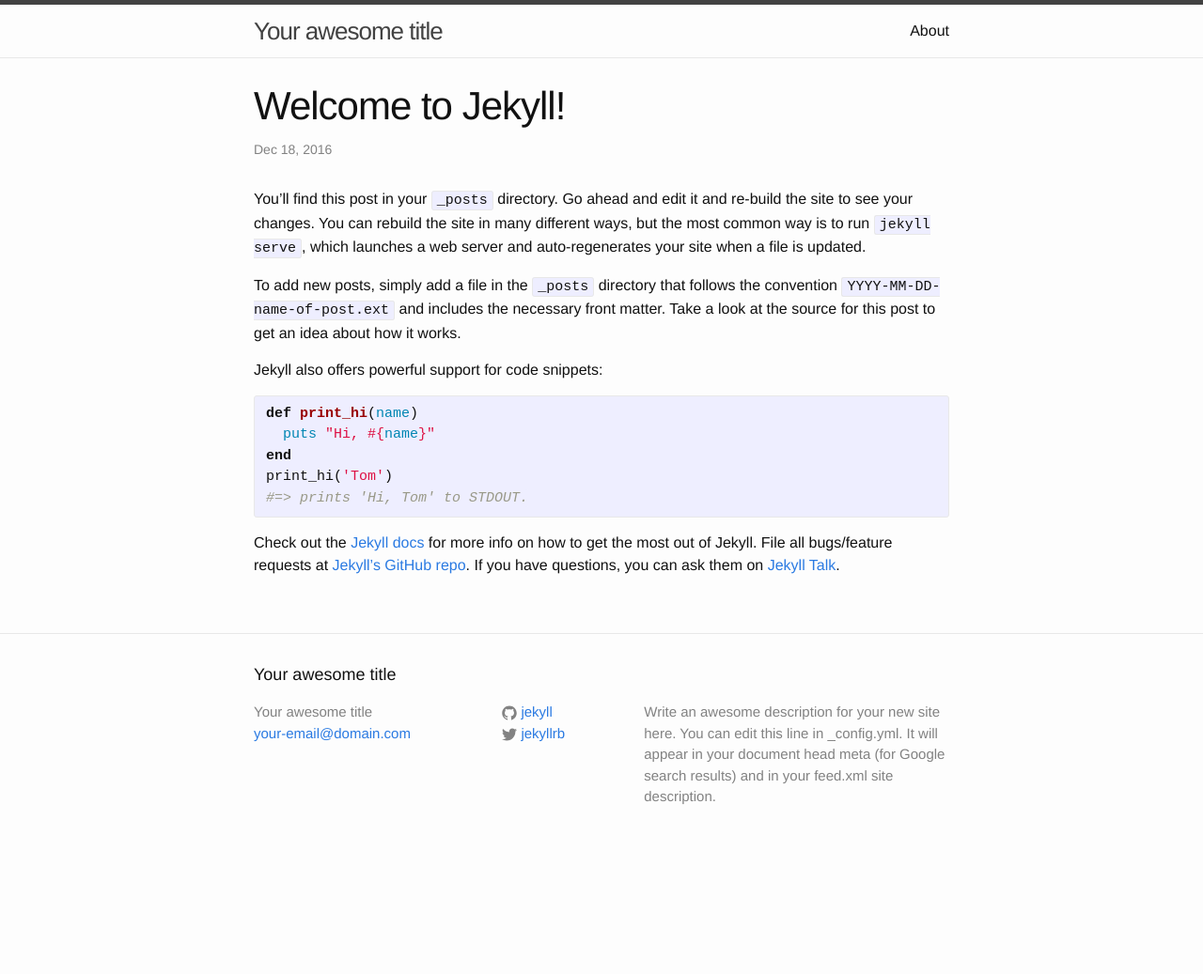
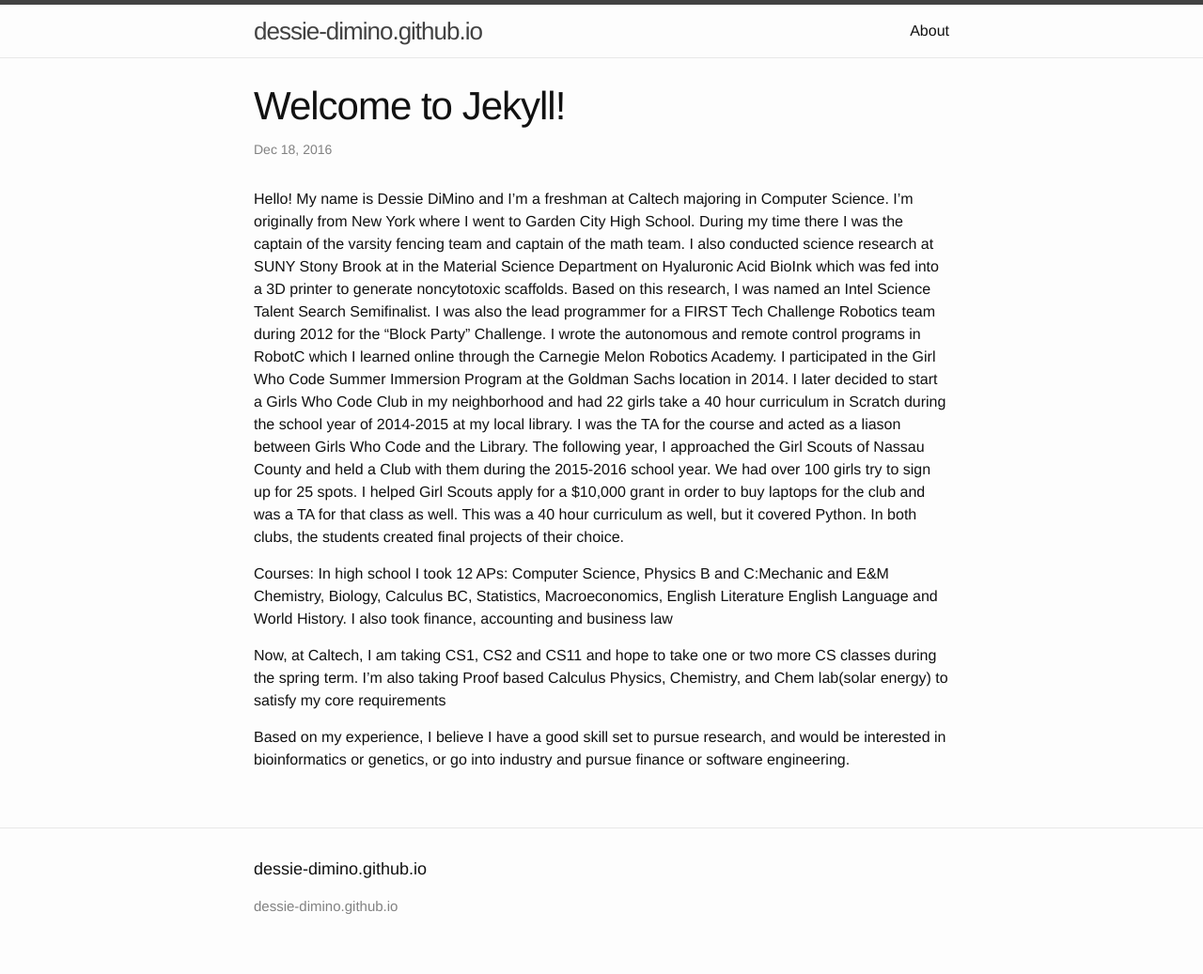
Before and after one commit to dessie-dimino/dessie-dimino.github.io, a Jekyll site: the page built from _posts/2016-12-18-welcome-to-jekyll.markdown, in a window 1280 px wide. Shown: the whole page at 94% size. Built offline with Jekyll 4.4.1, drawn with Linux system fonts in a browser that asks for light colours; before the commit the page ends 920 px from its top, so only the background shows below that.

Commit message:
Save the stuff I added about myself

```diff
--- a/_config.yml
+++ b/_config.yml
@@ -1,4 +1,4 @@
-# Welcome to Jekyll!
+dessie# Welcome to Jekyll!
 #
 # This config file is meant for settings that affect your whole blog, values
 # which you are expected to set up once and rarely need to edit after that.
@@ -9,13 +9,16 @@
 title: Your awesome title
 email: your-email@domain.com
 description: > # this means to ignore newlines until "baseurl:"
-  Write an awesome description for your new site here. You can edit this
-  line in _config.yml. It will appear in your document head meta (for
-  Google search results) and in your feed.xml site description.
+ Dessie DiMino, Caltech 2020 Computer Science Major
+ Intel Semifinalist for Research done with 3D Printed BioScaffolds
+ Programmer for FIRST Tech Challenge Robotics Team the Icebreakers
+ Girls Who Code Summer Immersion Program 2014
+
+
 baseurl: "" # the subpath of your site, e.g. /blog
-url: "http://yourdomain.com" # the base hostname & protocol for your site
-twitter_username: jekyllrb
-github_username:  jekyll
+url: "dessie-dimino.github.iom" # the base hostname & protocol for your site
+twitter_username: @dessiedimino
+github_username:  dessie-dimino
 
 # Build settings
 markdown: kramdown
--- a/_posts/2016-12-18-welcome-to-jekyll.markdown
+++ b/_posts/2016-12-18-welcome-to-jekyll.markdown
@@ -4,22 +4,40 @@ title:  "Welcome to Jekyll!"
 date:   2016-12-18 15:55:55 -0500
 categories: jekyll update
 ---
-You’ll find this post in your `_posts` directory. Go ahead and edit it and re-build the site to see your changes. You can rebuild the site in many different ways, but the most common way is to run `jekyll serve`, which launches a web server and auto-regenerates your site when a file is updated.
 
-To add new posts, simply add a file in the `_posts` directory that follows the convention `YYYY-MM-DD-name-of-post.ext` and includes the necessary front matter. Take a look at the source for this post to get an idea about how it works.
 
-Jekyll also offers powerful support for code snippets:
+Hello! My name is Dessie DiMino and I'm a freshman at Caltech majoring
+in Computer Science.  I'm originally from New York where I went to
+Garden City High School.  During my time there I was the captain of
+the varsity fencing team and captain of the math team.  I also conducted
+science research at SUNY Stony Brook at in the Material Science Department
+on Hyaluronic Acid BioInk which was fed into a 3D printer to generate
+noncytotoxic scaffolds.  Based on this research, I was named an Intel
+Science Talent Search Semifinalist.  I was also the lead programmer
+for a FIRST Tech Challenge Robotics team during 2012 for the "Block
+Party" Challenge.  I wrote the autonomous and remote control programs
+in RobotC which I learned online through the Carnegie Melon Robotics
+Academy.  I participated in the Girl Who Code Summer Immersion Program
+at the Goldman Sachs location in 2014.  I later decided to start a Girls
+Who Code Club in my neighborhood and had 22 girls take a 40 hour curriculum
+in Scratch during the school year of 2014-2015 at my local library.  I was
+the TA for the course and acted as a liason between Girls Who Code and the
+Library.  The following year, I approached the Girl Scouts of Nassau County
+and held a Club with them during the 2015-2016 school year.  We had over 100
+girls try to sign up for 25 spots.  I helped Girl Scouts apply for a $10,000
+grant in order to buy laptops for the club and was a TA for that class as well.
+This was a 40 hour curriculum as well, but it covered Python.  In both clubs,
+the students created final projects of their choice.
 
-{% highlight ruby %}
-def print_hi(name)
-  puts "Hi, #{name}"
-end
-print_hi('Tom')
-#=> prints 'Hi, Tom' to STDOUT.
-{% endhighlight %}
+Courses:
+In high school I took 12 APs: Computer Science, Physics B and C:Mechanic and E&M
+Chemistry, Biology, Calculus BC, Statistics, Macroeconomics, English Literature
+English Language and World History.  I also took finance, accounting and business law
 
-Check out the [Jekyll docs][jekyll-docs] for more info on how to get the most out of Jekyll. File all bugs/feature requests at [Jekyll’s GitHub repo][jekyll-gh]. If you have questions, you can ask them on [Jekyll Talk][jekyll-talk].
+Now, at Caltech, I am taking CS1, CS2 and CS11 and hope to take one or two
+more CS classes during the spring term. I'm also taking Proof based Calculus
+Physics, Chemistry, and Chem lab(solar energy) to satisfy my core requirements
 
-[jekyll-docs]: http://jekyllrb.com/docs/home
-[jekyll-gh]:   https://github.com/jekyll/jekyll
-[jekyll-talk]: https://talk.jekyllrb.com/
+Based on my experience, I believe I have a good skill set to pursue research,
+and would be interested in bioinformatics or genetics, or go into industry
+and pursue finance or software engineering.
```
